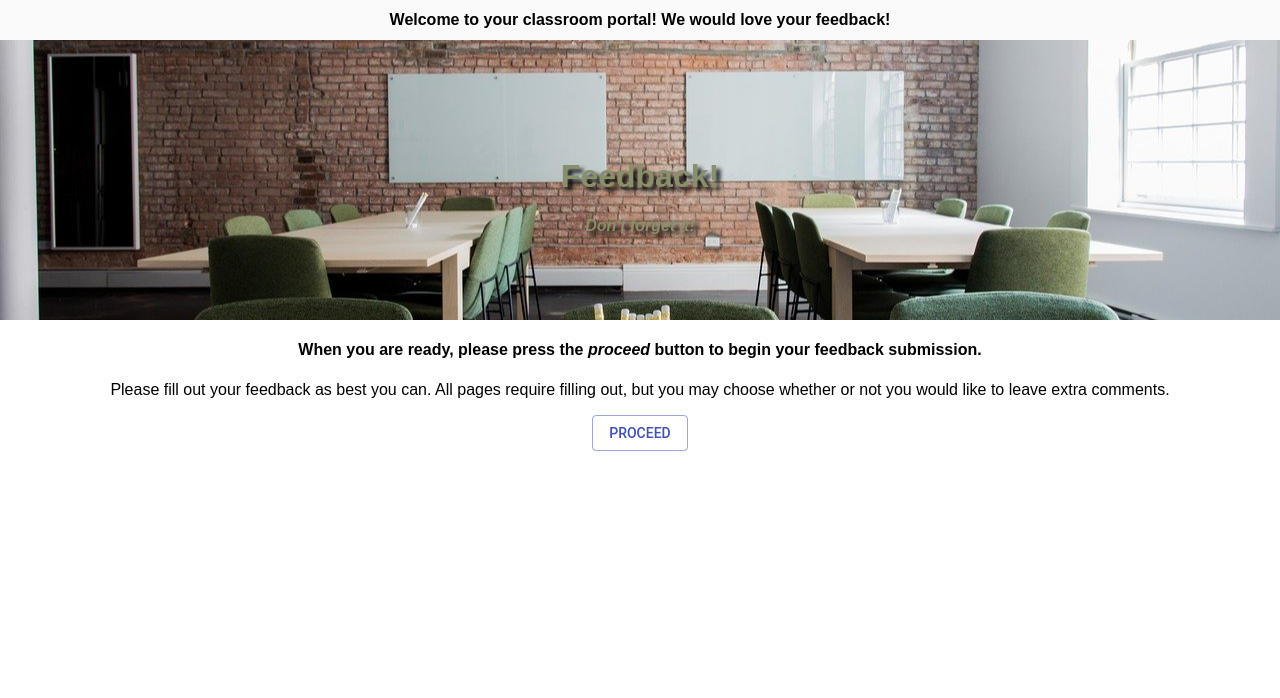
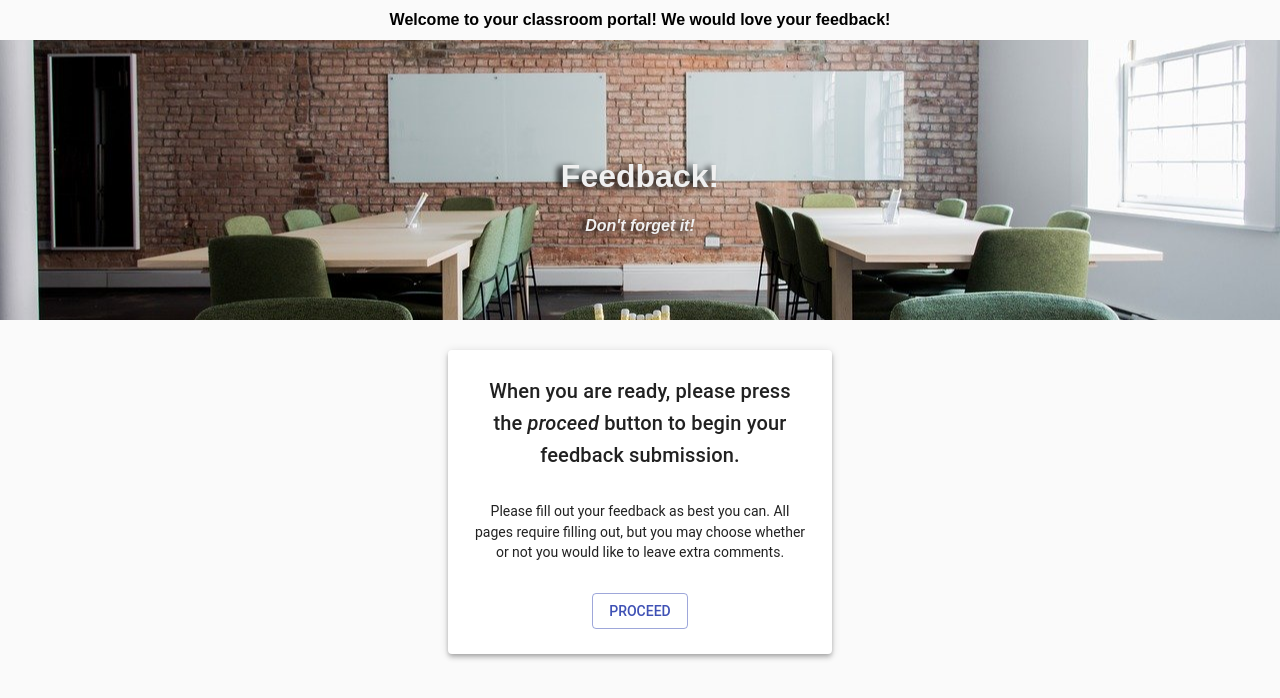
Before and after one commit to BAK3RPJ/redux-feedback-loop, a React (Create React App) app: page /#/ in a window 1280 px wide. Shown: the top 698 px of the page. Built offline with nearby package versions, Linux system fonts and the light colour scheme.

Commit message:
use paper component to organize homepage contents

```diff
--- a/src/components/App/App.css
+++ b/src/components/App/App.css
@@ -2,6 +2,7 @@
   text-align: center;
   height: 100vh;
   width: 100vw;
+  background: #fafafa;
 }
 
 /**** HEADLINE ****/
@@ -25,7 +26,7 @@
   height: 30%;
   min-height: 100px;
   padding: 20px;
-  color:#88906B;
+  color:#f0f0f0;
   position: relative;
 }
 
@@ -35,7 +36,18 @@
   left: 50%;
   -webkit-transform: translate(-50%, -60%);
   transform: translate(-50%, -60%);
-  text-shadow: black 4px 4px 4px;
+  text-shadow: black -5px 2px 6px;
+}
+
+.homepage {
+  width: 30%;
+  min-width: 200px;
+  margin: auto;
+  padding: 30px;
+}
+
+.paperContents {
+  padding: 15px;
 }
 
 .App-intro {
--- a/src/components/HomePage/HomePage.js
+++ b/src/components/HomePage/HomePage.js
@@ -1,13 +1,17 @@
 import React, { Component } from 'react';
 import Button from '@material-ui/core/Button';
+import Paper from '@material-ui/core/Paper';
+import Typography from '@material-ui/core/Typography';
 
 class HomePage extends Component {
   render() {
     return (
-      <div className="HomePage">
-        <h4>When you are ready, please press the <i>proceed</i> button to begin your feedback submission.</h4>
-        <p> Please fill out your feedback as best you can. All pages require filling out, but you may choose whether or not you would like to leave extra comments.</p>
-        <Button type="button" onClick={() => this.props.history.push('/feeling')} variant="outlined" color="primary">Proceed</Button>
+      <div className="homepage">
+        <Paper elevation={4} style={{padding: "10px"}}>
+          <Typography className="paperContents" variant = "h6" component="h4">When you are ready, please press the <i>proceed</i> button to begin your feedback submission.</Typography>
+          <Typography className="paperContents" component="p">Please fill out your feedback as best you can. All pages require filling out, but you may choose whether or not you would like to leave extra comments.</Typography>
+          <div className="paperContents"><Button type="button" onClick={() => this.props.history.push('/feeling')} variant="outlined" color="primary">Proceed</Button></div>
+        </Paper>
       </div>
     );
   }
```
